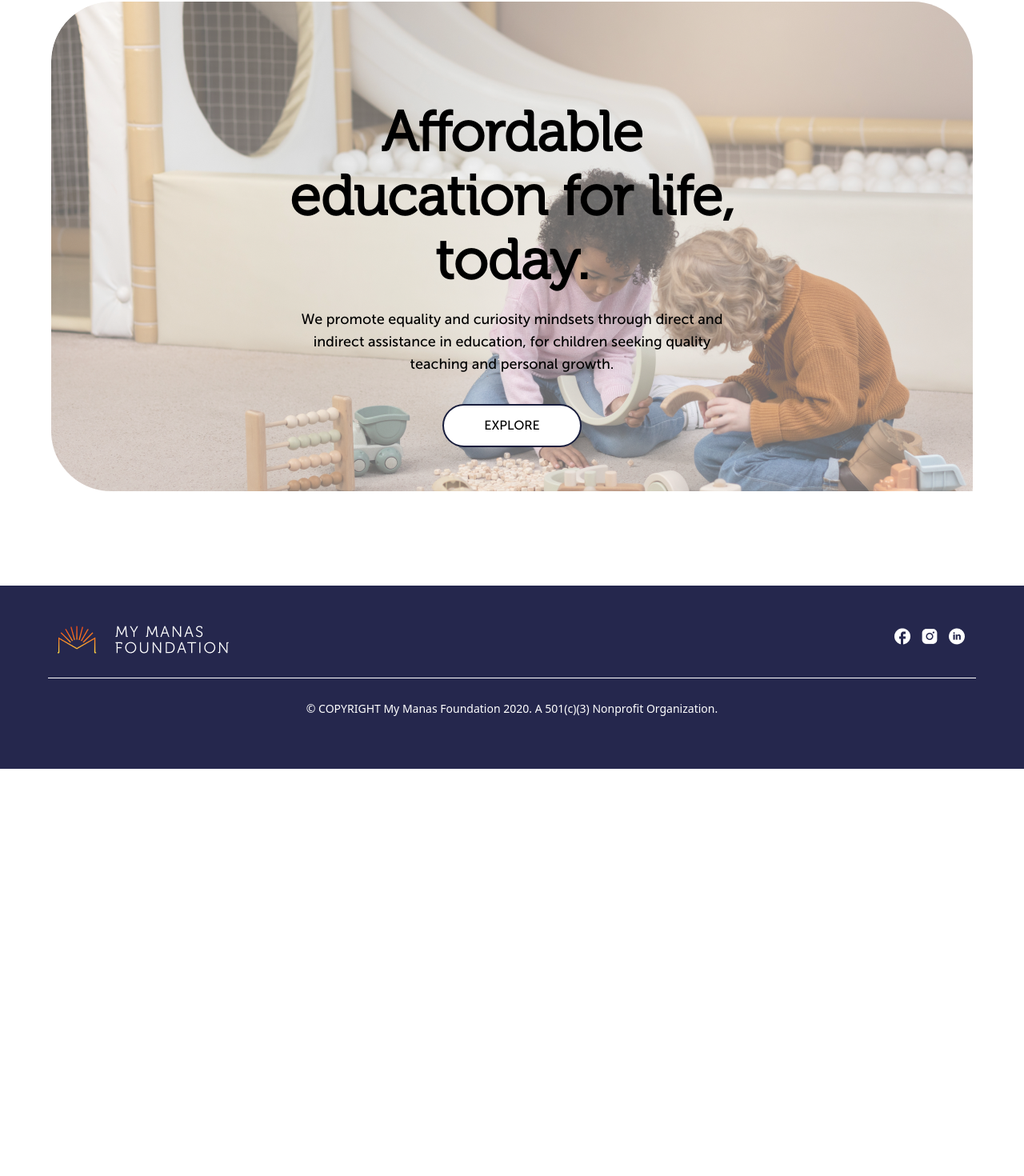
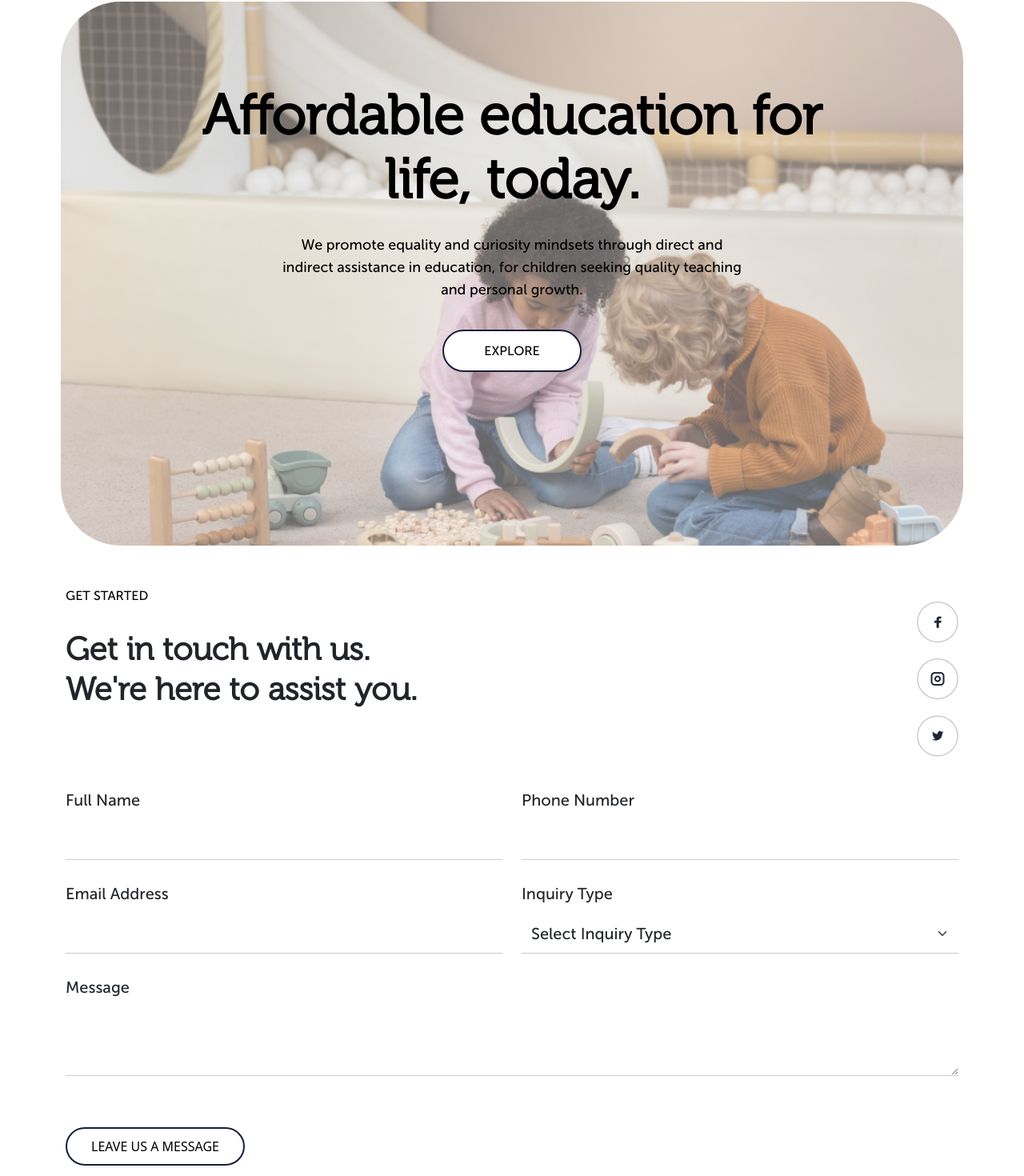
Before and after one commit to FiveOnlineSite/manas-foundation, a React (Create React App) app in the folder frontend/: page /contact-us in a window 1280 px wide. Shown: the part 378-1848 px from the top of the page at 80% size. Before the commit the page ends 1339 px from the top, so only its background shows below. Built offline with nearby package versions, Linux system fonts and the light colour scheme.

Commit message:
added favicon

```diff
--- a/frontend/src/components/Header.js
+++ b/frontend/src/components/Header.js
@@ -288,7 +288,7 @@ const Header = () => {
                 </li>
 
                 <li className="nav-item">
-                  <NavLink className="nav-link" to="/">
+                  <NavLink className="nav-link" to="contact-us">
                     Contact Us
                   </NavLink>
                 </li>
--- a/frontend/src/index.css
+++ b/frontend/src/index.css
@@ -165,12 +165,6 @@ nav .navbar-nav .nav-item a,
   padding: 0;
 }
 
-.contact-banner .container-fluid {
-  background-color: transparent;
-  background-image: url("../public/images/banner/Group 8126.png");
-  background-repeat: no-repeat;
-}
-
 .banner .container-fluid .banner-text {
   position: absolute;
   width: 53%;
@@ -1106,8 +1100,30 @@ button.slick-next {
 
 /* CONTACT US */
 
-.contact-banner .black-text {
+.black-text {
   color: var(--black-font);
+}
+
+.contact-links {
+  list-style: none;
+}
+
+.contact-links li {
+  margin: 20px 0;
+}
+
+.about-banner-text.banner-text.contact-banner-text {
+  width: 70% !important;
+  top: 15% !important;
+  display: flex;
+  flex-direction: column;
+  align-items: center;
+  justify-content: center;
+  text-align: center;
+}
+
+.about-banner-text.banner-text.contact-banner-text p {
+  width: 80%;
 }
 
 /* FOOTER */
@@ -1558,6 +1574,10 @@ button.slick-next {
   .pillars-div img {
     width: 100%;
   }
+
+  .about-banner-text.banner-text.contact-banner-text {
+    width: 100% !important;
+  }
 }
 
 @media screen and (max-width: 600px) {
--- a/frontend/src/pages/ContactUs.js
+++ b/frontend/src/pages/ContactUs.js
@@ -5,11 +5,12 @@ import { NavLink } from "react-router-dom";
 const ContactUs = () => {
   return (
     <Layout>
-      <section className="banner contact-banner">
+      <section className="about-banner">
         <div className="container-fluid">
-          <div className="banner-text">
+          <img src="/images/banner/Group 8126.png" alt="Group 8126" />
+          <div className="banner-text about-banner-text contact-banner-text">
             <h1
-              className="banner-title black-text wow"
+              className="banner-title black-text wow black-text"
               data-aos="fade-up" // Fade in as you scroll
               data-aos-duration="1500"
             >
@@ -33,6 +34,146 @@ const ContactUs = () => {
           </div>
         </div>
       </section>
+
+      <section className="contact-form">
+        <div className="container">
+          <div className="col-lg-12">
+            <div className="row">
+              <div className="col-lg-9">
+                <h6 className="section-subtitle">Get Started</h6>
+
+                <h2 className="section-title">
+                  Get in touch with us. <br /> We're here to assist you.
+                </h2>
+              </div>
+              <div className="col-lg-3 d-flex justify-content-end">
+                <ul className="contact-links">
+                  <li>
+                    <a href="#">
+                      <img src="/images/icons/fb.png" alt="fb" />
+                    </a>
+                  </li>
+                  <li>
+                    <a href="#">
+                      <img src="/images/icons/insta.png" alt="insta" />
+                    </a>
+                  </li>
+                  <li>
+                    <a href="#">
+                      <img src="/images/icons/twitter.png" alt="twitter" />
+                    </a>
+                  </li>
+                </ul>
+              </div>
+            </div>
+
+            <div className="row">
+              <div className="get-started-form">
+                <form>
+                  <div className="row">
+                    <div className="col-lg-6">
+                      <div className="mb-4">
+                        <label for="full-name" className="form-label">
+                          Full Name
+                        </label>
+                        <input
+                          type="text"
+                          className="form-control"
+                          id="full-name"
+                        />
+                      </div>
+                    </div>
+
+                    <div className="col-lg-6">
+                      <div className="mb-4">
+                        <label for="phone-number" className="form-label">
+                          Phone Number
+                        </label>
+                        <input
+                          type="text"
+                          className="form-control"
+                          id="phone-number"
+                          required
+                        />
+                      </div>
+                    </div>
+
+                    <div className="col-lg-6">
+                      <div className="mb-4">
+                        <label for="email-address" className="form-label">
+                          Email Address
+                        </label>
+                        <input
+                          type="email"
+                          className="form-control"
+                          id="email-address"
+                        />
+                      </div>
+                    </div>
+
+                    <div className="col-lg-6">
+                      <div className="mb-4">
+                        <label for="email-address" className="form-label">
+                          Inquiry Type
+                        </label>
+                        <select className="form-select">
+                          <option selected disabled>
+                            Select Inquiry Type
+                          </option>
+                          <option value="School Construction">
+                            School Construction
+                          </option>
+                          <option value="School Renovation/Repair">
+                            School Renovation/Repair
+                          </option>
+                          <option value="School Supplies/Equipment">
+                            School Supplies/Equipment
+                          </option>
+                          <option value="Teacher Training/Support">
+                            Teacher Training/Support
+                          </option>
+                          <option value="Scholarship/Financial Aid">
+                            Scholarship/Financial Aid
+                          </option>
+                          <option value="Volunteer Opportunities">
+                            Volunteer Opportunities
+                          </option>
+                          <option value="General Inquiry">
+                            General Inquiry
+                          </option>
+                        </select>
+                      </div>
+                    </div>
+
+                    <div className="col-lg-12">
+                      <div className="mb-4">
+                        <label for="message" className="form-label">
+                          Message
+                        </label>
+                        <textarea
+                          rows="2"
+                          className="form-control"
+                          id="message"
+                        ></textarea>
+                      </div>
+                    </div>
+
+                    <div className="col-lg-12">
+                      <div className="mb-4">
+                        <button className="custom-btn bridge-btn">
+                          <NavLink className="nav-link" to="/">
+                            LEAVE US A MESSAGE
+                          </NavLink>
+                        </button>
+                      </div>
+                    </div>
+                  </div>
+                </form>
+              </div>
+            </div>
+          </div>
+        </div>
+      </section>
     </Layout>
   );
 };
```
